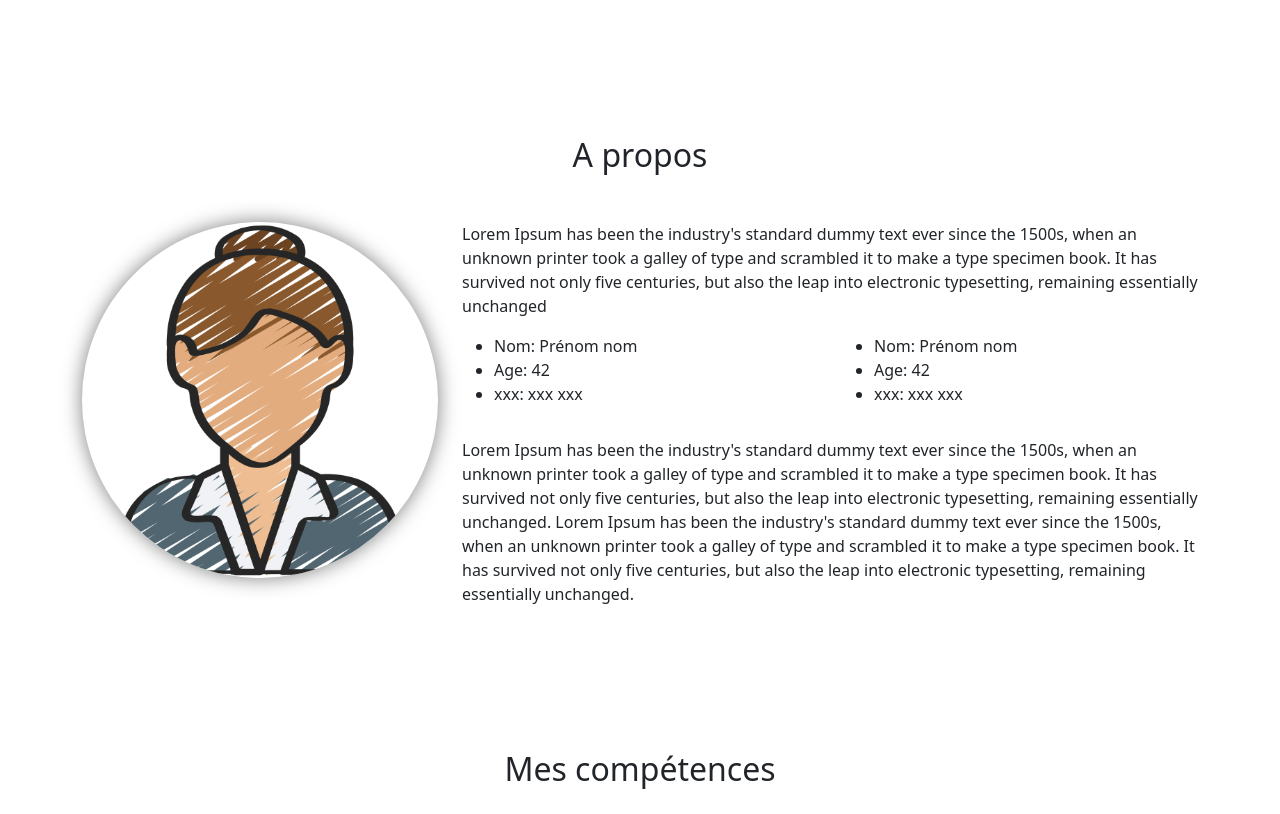
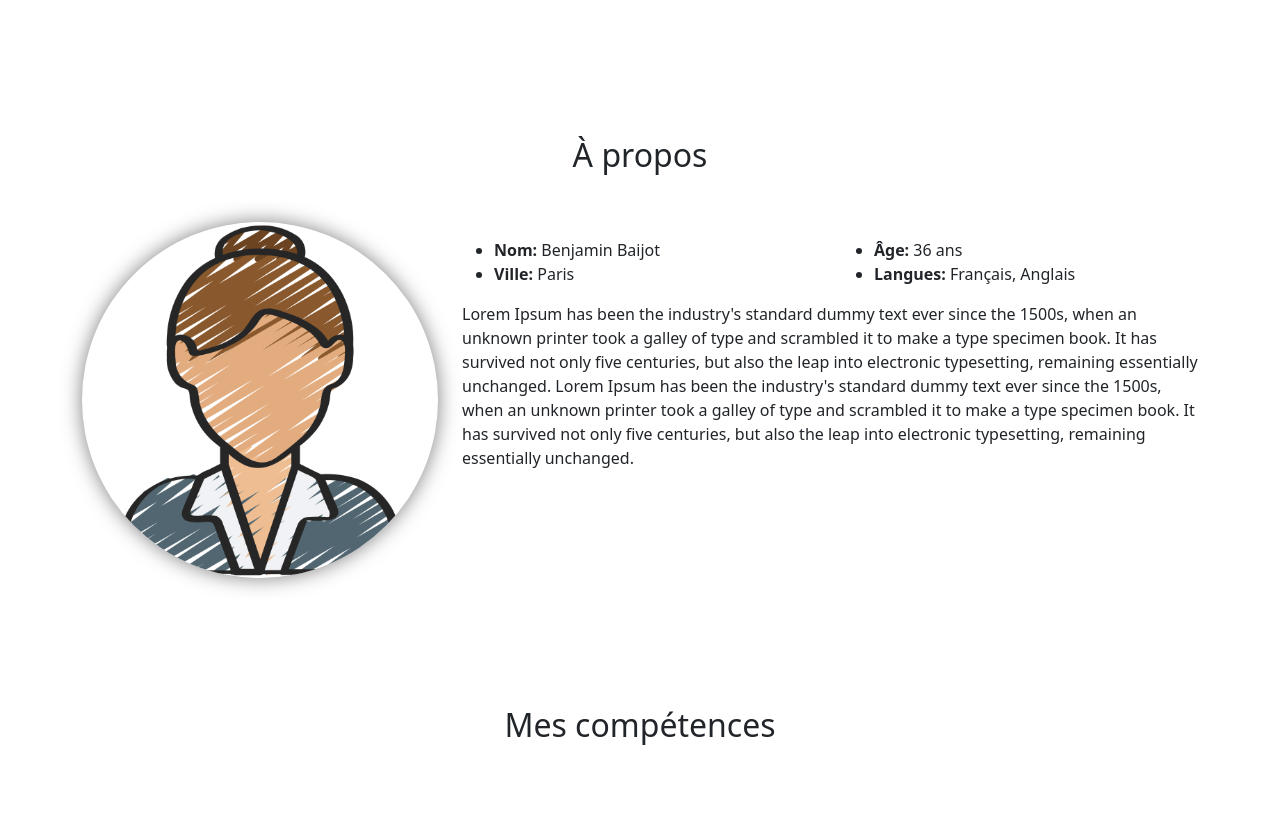
Before and after one commit to Benjibjt/baijot-portfolio, a plain HTML site: page index.html in a window 1280 px wide. Shown: the part 840-1654 px from the top of the page. Drawn offline with nearby package versions, Linux system fonts and the light colour scheme.

Commit message:
MAJ script.js + index.html & ajout about.json + contact.json

```diff
--- /dev/null
+++ b/data/about.json
@@ -0,0 +1,10 @@
+{
+    "image": "images/person.png",
+    "details": {
+        "Nom": "Benjamin Baijot",
+        "Âge": "36 ans",
+        "Ville": "Paris",
+        "Langues": "Français, Anglais"
+    },
+    "description": "Lorem Ipsum has been the industry's standard dummy text ever since the 1500s, when an unknown printer took a galley of type and scrambled it to make a type specimen book. It has survived not only five centuries, but also the leap into electronic typesetting, remaining essentially unchanged. Lorem Ipsum has been the industry's standard dummy text ever since the 1500s, when an unknown printer took a galley of type and scrambled it to make a type specimen book. It has survived not only five centuries, but also the leap into electronic typesetting, remaining essentially unchanged."
+}
--- /dev/null
+++ b/data/contact.json
@@ -0,0 +1,5 @@
+{
+    "phone": "06-06-06-06-06",
+    "email": "prenom.nom@gmail.com",
+    "linkedin": "https://www.linkedin.com/in/ton-profil"
+}
--- a/index.html
+++ b/index.html
@@ -55,8 +55,8 @@
             <div class="container-fluid">
                 <div class="row">
                     <div class="col-lg-12 col-md-12 col-sm-12 col-xs-12 hero-text">
-                        <h1 class="hero_title">Salut, moi c'est name</h1>
-                        <p class="hero_desc">Je suis développeur web junior</p>
+                        <h1 class="hero_title">Salut, moi c'est Benjamin</h1>
+                        <p class="hero_desc">Je suis testeur QA junior</p>
                     </div>
                 </div>
             </div>
@@ -65,49 +65,24 @@
         <!-- about section-->
         <section id="about">
             <div class="container mt-4 pt-4">
-                <h2 class="text-center">A propos</h2>
+                <h2 class="text-center">À propos</h2>
                 <div class="row mt-4">
                     <div class="col-lg-4">
-                        <img src="images/person.png" class="imageAboutPage" alt="">
+                        <img id="about-image" src="" class="imageAboutPage" alt="Photo de Benjamin, testeur QA">
                     </div>
-
                     <div class="col-lg-8">
-                        <p> Lorem Ipsum has been the industry's standard dummy text ever since the 1500s, when an unknown
-                            printer took a galley of type and scrambled it to make a type specimen book. It has survived not
-                            only five centuries, but also the leap into electronic typesetting, remaining essentially
-                            unchanged
-
-                        </p>
                         <div class="row mt-3">
                             <div class="col-md-6">
-                                <ul>
-                                    <li>Nom: Prénom nom</li>
-                                    <li>Age: 42</li>
-                                    <li>xxx: xxx xxx</li>
-
-                                </ul>
+                                <ul id="about-details-left"></ul>
                             </div>
                             <div class="col-md-6">
-                                <ul>
-                                    <li>Nom: Prénom nom</li>
-                                    <li>Age: 42</li>
-                                    <li>xxx: xxx xxx</li>
-                                </ul>
+                                <ul id="about-details-right"></ul>
                             </div>
-                        </div>
-                        <div class="row mt-3">
-                            <p> Lorem Ipsum has been the industry's standard dummy text ever since the 1500s, when an
-                                unknown printer took a galley of type and scrambled it to make a type specimen book. It has
-                                survived not only five centuries, but also the leap into electronic typesetting, remaining
-                                essentially unchanged.
-                                Lorem Ipsum has been the industry's standard dummy text ever since the 1500s, when an
-                                unknown printer took a galley of type and scrambled it to make a type specimen book. It has
-                                survived not only five centuries, but also the leap into electronic typesetting, remaining
-                                essentially unchanged.
-                            </p>
+                            <p id="about-description">Chargement...</p>
                         </div>
                     </div>
                 </div>
+            </div>
         </section>
 
         <!-- skills section-->
--- a/script/script.js
+++ b/script/script.js
@@ -22,6 +22,32 @@ function handleNavbarCollapse() {
         });
     });
 }
+
+// About
+function createAboutFromJSON() {
+    fetch("data/about.json")
+        .then(response => response.json())
+        .then(data => {
+            document.querySelector("#about-image").src = data.image;
+            document.querySelector("#about-description").textContent = data.description;
+
+            const details = Object.entries(data.details);
+            const leftList = document.querySelector("#about-details-left");
+            const rightList = document.querySelector("#about-details-right");
+
+            leftList.innerHTML = "";
+            rightList.innerHTML = "";
+
+            details.forEach(([key, value], index) => {
+                const li = document.createElement("li");
+                li.innerHTML = `<strong>${key}:</strong> ${value}`;
+                (index % 2 === 0 ? leftList : rightList).appendChild(li);
+            });
+        })
+        .catch(error => console.error("Erreur de chargement du about :", error));
+}
+
+
 
 // Function to dynamically create HTML elements from the JSON file
 function createSkillsFromJSON() {
@@ -99,8 +125,24 @@ function createPortfolioFromJSON() {
         });
 }
 
+// Contact
+function createContactFromJSON() {
+    fetch("data/contact.json")
+        .then(response => response.json())
+        .then(data => {
+            document.querySelector("#contact-phone").textContent = data.phone;
+            document.querySelector("#contact-email").textContent = data.email;
+            document.querySelector("#contact-linkedin").innerHTML = `<a href="${data.linkedin}" target="_blank">Voir mon profil</a>`;
+        })
+        .catch(error => console.error("Erreur de chargement des contacts :", error));
+}
+
 // Call the functions to execute the code
-handleNavbarScroll();
-handleNavbarCollapse();
-createSkillsFromJSON();
-createPortfolioFromJSON();
+document.addEventListener("DOMContentLoaded", function () {
+    handleNavbarScroll();
+    handleNavbarCollapse();
+    createAboutFromJSON();
+    createSkillsFromJSON();
+    createPortfolioFromJSON();
+    createContactFromJSON();
+});
```
